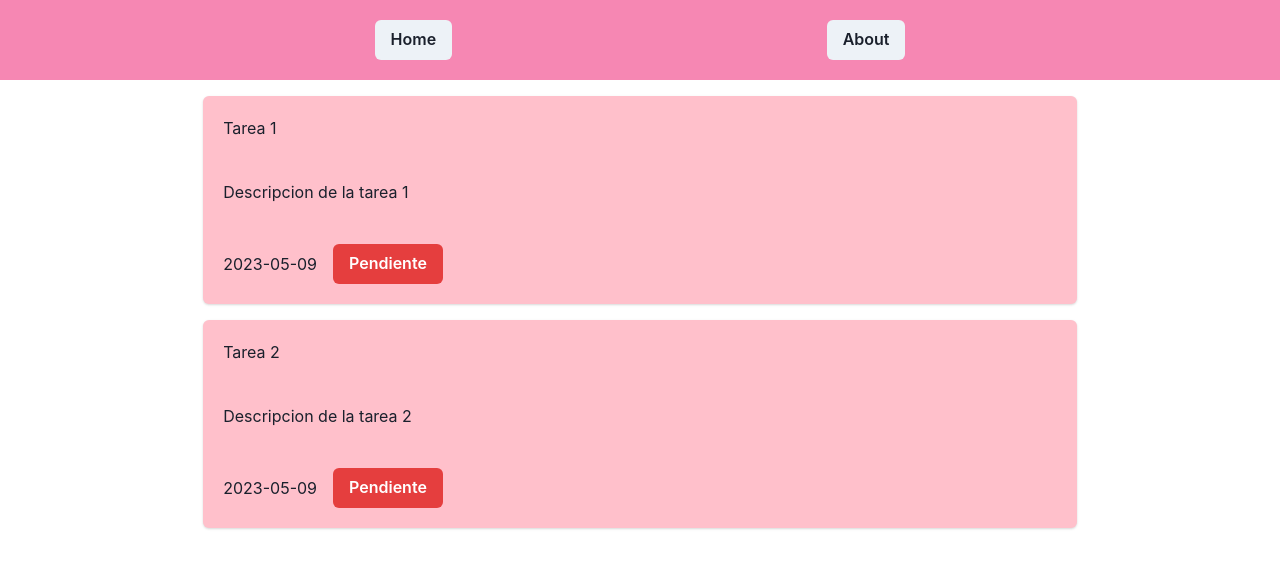
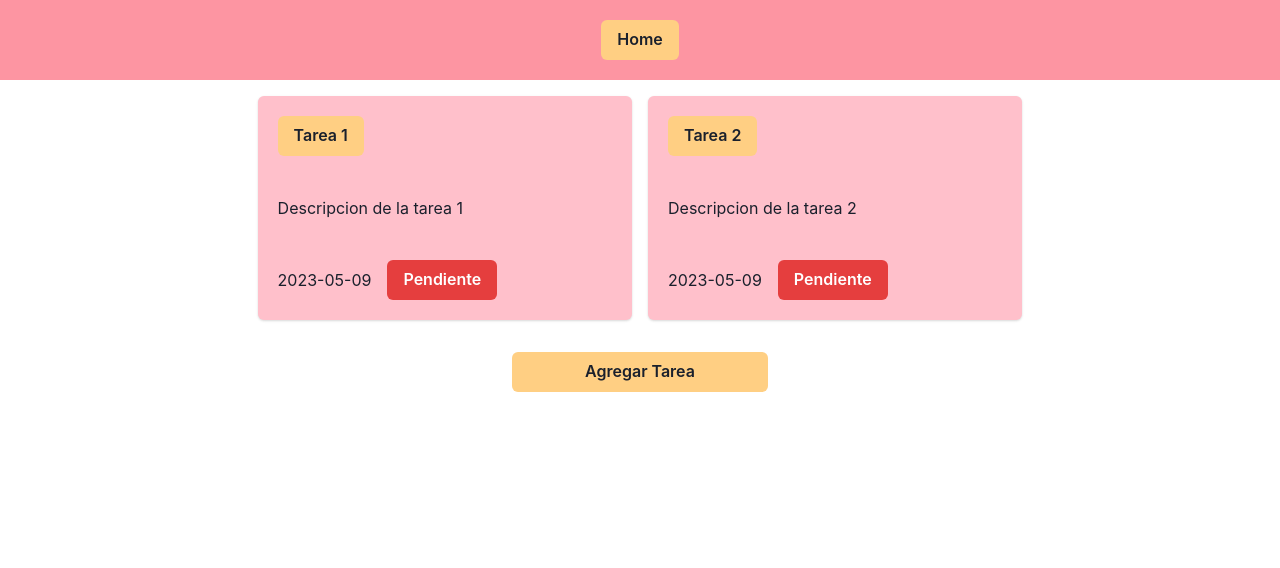
Before and after one commit to valpas312/MiaTarea, a React (Vite) app: page / in a window 1280 px wide. Shown: the top 568 px of the page. Built offline with nearby package versions, Linux system fonts and the light colour scheme; data requests are answered from the project's data file.

Commit message:
rutas y maquetado

```diff
--- a/db.json
+++ b/db.json
@@ -13,5 +13,13 @@
             "fecha" : "2023-05-09",
             "estado" : "Pendiente"
         }
+    ],
+    "correcciones" : [
+        {
+            "id" : 1,
+            "titulo" :"Tarea 1",
+            "descripcion" : "Descripcion de la tarea 1",
+            "fecha" : "2023-05-10"
+        }
     ]
 }
--- a/src/Router.jsx
+++ b/src/Router.jsx
@@ -1,7 +1,8 @@
 import { BrowserRouter, Routes, Route } from "react-router-dom"
 import Nav from "./components/Nav"
 import Home from "./pages/Home"
-import About from "./pages/About"
+import AgregarTarea from "./pages/AgregarTarea"
+import Tarea from "./pages/Tarea"
 
 const Router = () => {
   return (
@@ -9,7 +10,8 @@ const Router = () => {
         <Nav />
         <Routes>
             <Route path="/" element={<Home/>} />
-            <Route path="/about" element={<About/>} />
+            <Route path="/agregar-tarea" element={<AgregarTarea/>} />
+            <Route path="/correcciones/:tareaId" element={<Tarea/>} />
         </Routes>
     </BrowserRouter>
   )
--- a/src/components/Tarea.jsx
+++ b/src/components/CardTarea.jsx
@@ -1,16 +1,22 @@
-
 import { Button, Card, CardBody, CardFooter, CardHeader } from "@chakra-ui/react";
+import { Link } from "react-router-dom";
+import { amarillo } from "../styles/utils/colores";
 
 // eslint-disable-next-line react/prop-types
-const Tarea = ({...props}) => {
+const CardTarea = ({...props}) => {
 
   // eslint-disable-next-line react/prop-types
-  const { titulo, descripcion, fecha, estado } = props
+  const { id, titulo, descripcion, fecha, estado } = props
+
+  const colorDelEstado = {
+    Pendiente: "red",
+    Terminada: "green",
+  }
 
   return (
-    <Card w="70%" bg="pink">
+    <Card w="30%" bg="pink">
       <CardHeader>
-        {titulo}
+        <Button as={Link} to={`/correcciones/${id}`} background={amarillo} >{titulo}</Button>
       </CardHeader>
       <CardBody>
         {descripcion}
@@ -18,7 +24,7 @@ const Tarea = ({...props}) => {
       <CardFooter display="flex" alignItems="center" gap="1rem" >
         {fecha}
         <Button
-          colorScheme={estado === "Pendiente" ? "red" : "green"}
+          colorScheme={colorDelEstado[estado]}
         >
           {estado}
         </Button>
@@ -27,4 +33,4 @@ const Tarea = ({...props}) => {
   )
 }
 
-export default Tarea
+export default CardTarea
--- a/src/components/Nav.jsx
+++ b/src/components/Nav.jsx
@@ -1,11 +1,11 @@
 import { Flex, Button } from "@chakra-ui/react"
 import { Link } from "react-router-dom"
+import { rosaFuerte, amarillo } from "../styles/utils/colores"
 
 const Nav = () => {
   return (
-    <Flex w="100%" alignItems="center" justifyContent="space-evenly" bg="pink.300" h="10vh" position="sticky" zIndex="999">
-        <Button as={Link} to={"/"}>Home</Button>
-        <Button as={Link} to={"/about"}>About</Button>
+    <Flex w="100%" alignItems="center" justifyContent="center" bg={rosaFuerte} h="10vh" position="sticky" zIndex="999" gap="1rem">
+        <Button as={Link} to={"/"} background={amarillo} >Home</Button>
     </Flex>
   )
 }
--- a/src/components/Tareas.jsx
+++ b/src/components/Tareas.jsx
@@ -1,7 +1,9 @@
-import Tarea from "./Tarea"
+import CardTarea from "./CardTarea"
 import { useQuery } from "@tanstack/react-query"
-import { Box, Spinner } from "@chakra-ui/react"
+import { Box, Button, Spinner } from "@chakra-ui/react"
 import { BASE_URL } from "../utils/BASE_URL"
+import { Link } from "react-router-dom"
+import { amarillo } from "../styles/utils/colores"
 
 const Tareas = () => {
 
@@ -10,16 +12,25 @@ const Tareas = () => {
         queryFn: () => fetch(`${BASE_URL}/tareas`).then((res) => res.json()),
     });
 
-    console.log(data, isLoading, isError, error)
   return (
-    <Box display="flex" flexDirection="column" alignItems="center" justifyContent="center" gap="1rem" p="1rem">
+    <Box display="flex" gap="1rem" flexDirection="column" alignItems="center">
+    <Box w="100%" display="flex" alignItems="center" justifyContent="center" gap="1rem" p="1rem">
         {
             isLoading ? <Spinner /> : isError ? <p>{error.messagge}</p> : (
-                data.map((tarea) => (
-                    <Tarea key={tarea.id} {...tarea} />
-                ))
+                data.length === 0 ? <p>Todavia no hay tareas pendientes ni terminadas</p> : (data.map((tarea) => (
+                    <CardTarea key={tarea.id} {...tarea} />
+                )))
             )
         }
+    </Box>
+        <Button
+            as={Link}
+            to="/agregar-tarea"
+            background={amarillo}
+            w="20%"
+        >
+            Agregar Tarea
+        </Button>
     </Box>
   )
 }
--- a/src/pages/About.jsx
+++ /dev/null
@@ -1,8 +0,0 @@
-
-const About = () => {
-  return (
-    <div>About</div>
-  )
-}
-
-export default About
--- /dev/null
+++ b/src/pages/AgregarTarea.jsx
@@ -0,0 +1,8 @@
+
+const AgregarTarea = () => {
+  return (
+    <div>AgregarTarea</div>
+  )
+}
+
+export default AgregarTarea
--- /dev/null
+++ b/src/pages/Tarea.jsx
@@ -0,0 +1,39 @@
+import { useParams } from 'react-router-dom'
+import { useQuery } from '@tanstack/react-query'
+import { Box, Spinner } from '@chakra-ui/react'
+
+const Tarea = () => {
+
+    const { tareaId } = useParams()
+
+    const { data, isLoading, isError, error } = useQuery({
+        queryKey: ['correccion'],
+        queryFn: () => fetch("http://localhost:4000/correcciones")
+        .then((res) => res.json())
+    })
+
+    console.log(data)
+
+    //correccion filtrada
+    const correcciones =  data?.filter((correccion) => Number(correccion.id) === Number(tareaId))
+
+    console.log(correcciones)
+
+  return (
+    <Box>
+        {
+            isLoading ? <Spinner/> : isError ? <p>{error.messagge}</p> : (
+                correcciones.length === 0 ? <p>No hay correcciones</p> : (
+                    correcciones.map((correccion) => (
+                        <Box key={correccion.id}>
+                            <p>{correccion.descripcion}</p>
+                        </Box>
+                    ))
+                )
+            )
+        }
+    </Box>
+  )
+}
+
+export default Tarea
--- /dev/null
+++ b/src/styles/utils/colores.js
@@ -0,0 +1,7 @@
+const rosaFuerte = "#fd95a2"
+const rosaClaro = "#fdbbc5"
+const rosaClaro2 = "#ecc1c8"
+const amarillo = "#ffcf83"
+const violetaRaro = "#df96a1"
+
+export { rosaFuerte, rosaClaro, rosaClaro2, amarillo, violetaRaro }
```
Also changed, not shown: src/styles/a.js (added), src/styles/utils/mediaQueries.js (added).
